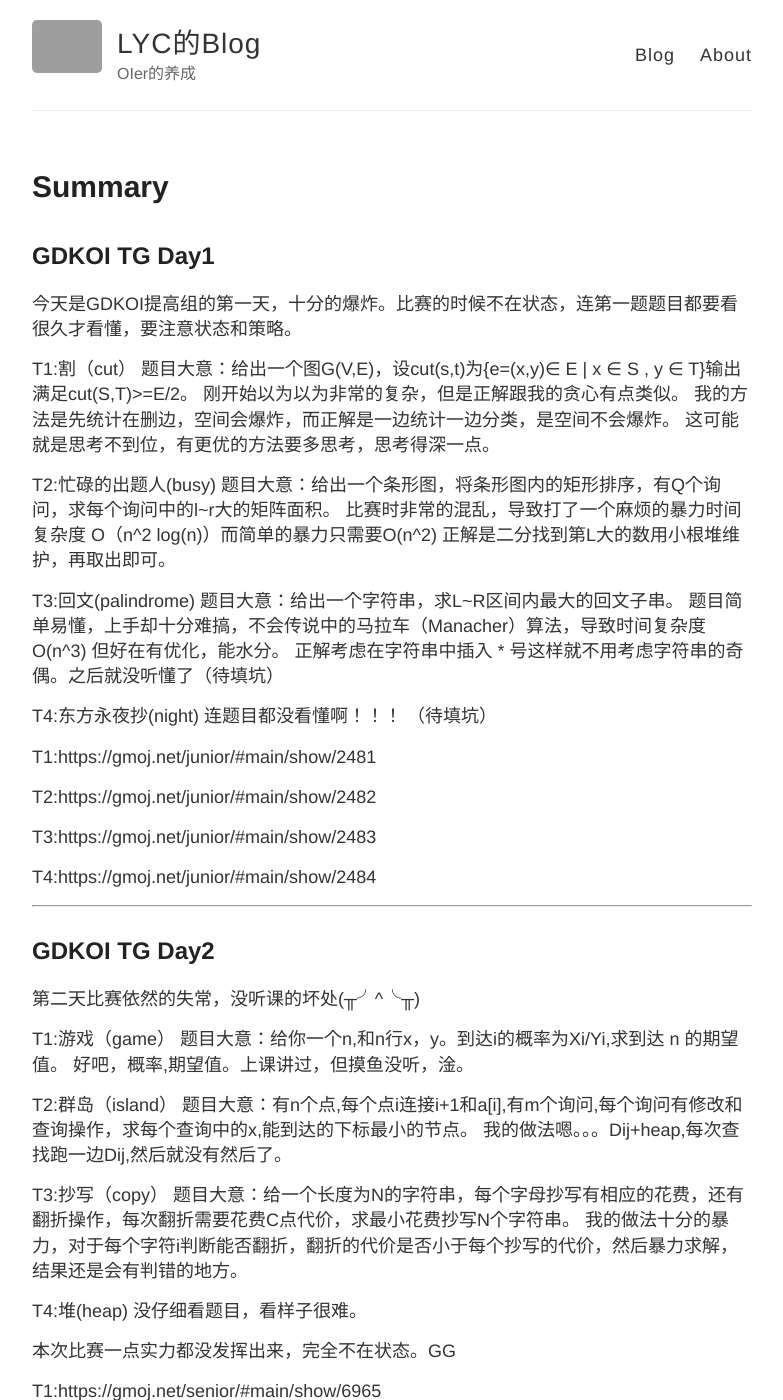
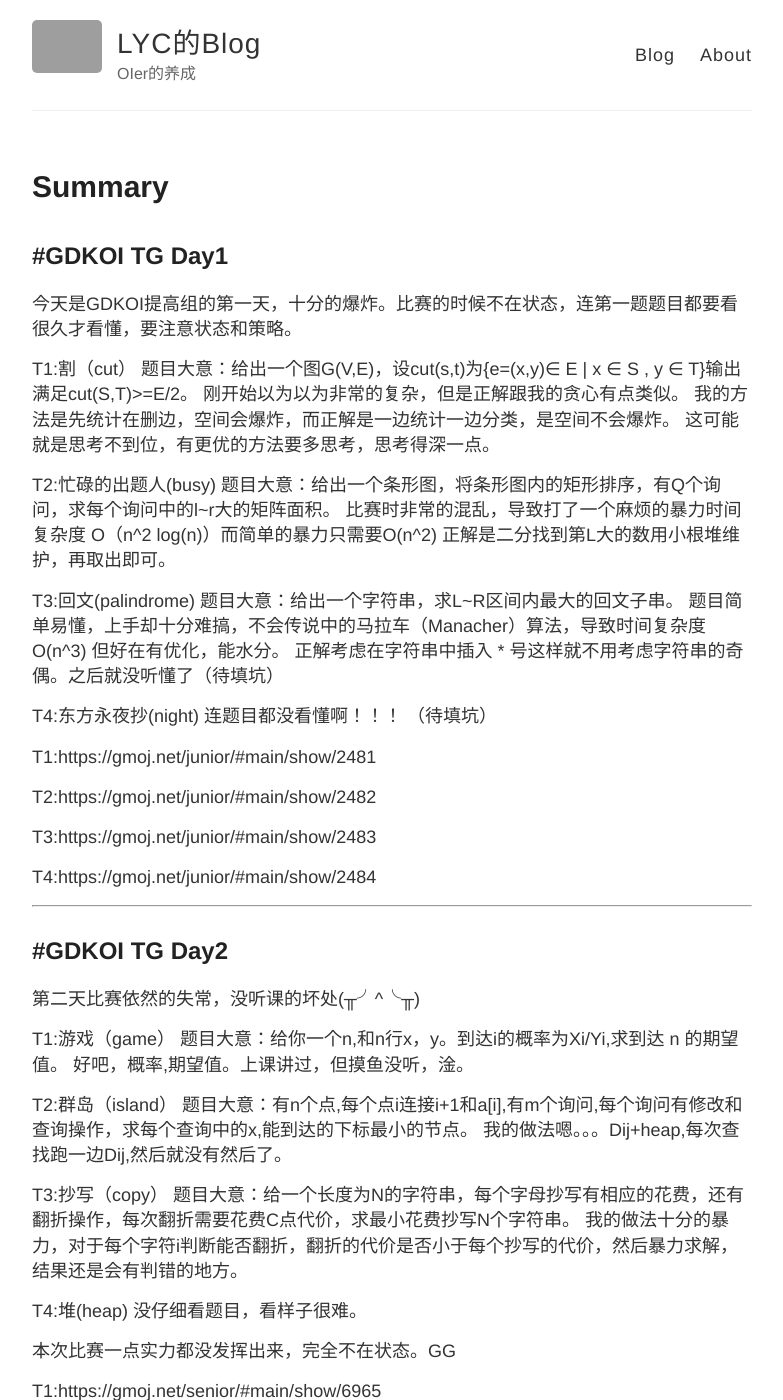
Before and after one commit to IchengU/IchengU.github.io, a Jekyll site: the page built from _posts/2021-1-29-summary.md, in a window 1280 px wide and 1400 px high. Shown: the whole window, without its empty margins (248-1031 px from the left). Built offline with Jekyll 4.4.1, drawn with Linux system fonts in a browser that asks for light colours; our own code applies the rules of GitHub Pages for plain Markdown files; some of the changed text lies outside the part shown; grey boxes are pictures that could not be loaded.

```diff
--- a/_posts/2021-1-29-summary.md
+++ b/_posts/2021-1-29-summary.md
@@ -1,4 +1,4 @@
-GDKOI TG Day1
+#GDKOI TG Day1
 ---
 今天是GDKOI提高组的第一天，十分的爆炸。比赛的时候不在状态，连第一题题目都要看很久才看懂，要注意状态和策略。
 
@@ -31,7 +31,7 @@ T4:https://gmoj.net/junior/#main/show/2484
 
 ---
 
-GDKOI TG Day2
+#GDKOI TG Day2
 ---
 第二天比赛依然的失常，没听课的坏处(╥╯^╰╥)
 
```
Also changed, not shown: other parts of _posts/2021-1-29-summary.md (+5 -0 lines).
